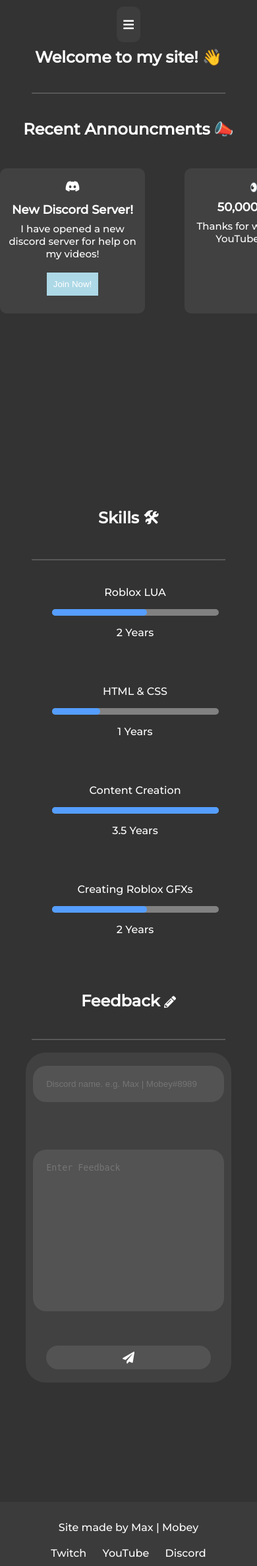
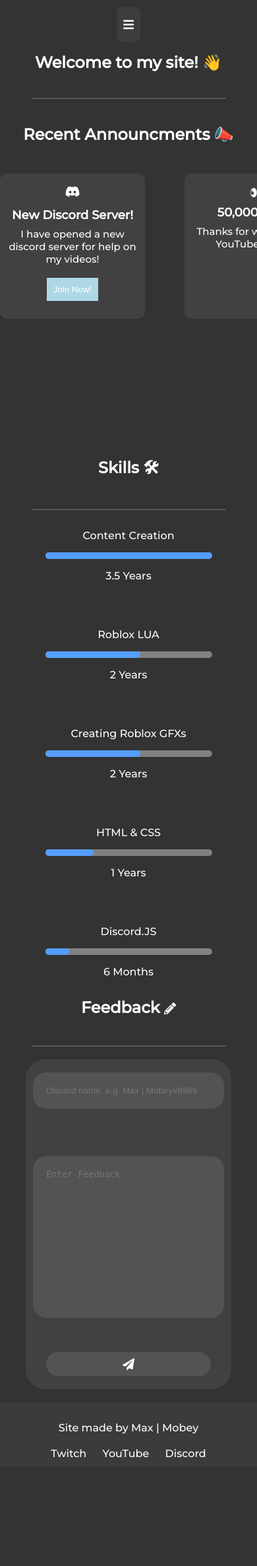
Before and after one commit to spidermax89/Spidermax89-Website, a PHP site: page / in a window 390 px wide. Shown: the whole page at 66% size. After the commit the page ends 2209 px from the top, so only its background shows below. Run offline with PHP 8.4, Linux system fonts and the light colour scheme; some libraries are stand-ins or nearby versions.

Commit message:
New animations + Fixed phone issues

```diff
--- /dev/null
+++ b/Assets/CSS/animation.css
@@ -0,0 +1,15 @@
+.hidden{
+    transform-origin: left;
+    transform: scaleX(0);
+    transition: all 2s;
+}
+
+@media(prefers-reduced-motion) {
+    .hidden {
+        transition: none;
+    }
+}
+
+.show{
+    transform: scaleX(1);
+}
--- /dev/null
+++ b/Assets/JS/scrollAnimation.js
@@ -0,0 +1,14 @@
+const observer = new IntersectionObserver((entries) => {
+    entries.forEach((entry) => {
+        console.log(entry)
+        if (entry.isIntersecting) {
+            entry.target.classList.add('show');
+        } else {
+            entry.target.classList.remove('show');
+        }
+    })
+})
+
+const hiddenElements = document.querySelectorAll('.hidden')
+
+hiddenElements.forEach((el) => observer.observe(el));
--- a/Home.html
+++ b/Home.html
@@ -9,12 +9,14 @@
     <link rel="stylesheet" href="https://use.fontawesome.com/releases/v5.13.0/css/all.css">
     <! CSS Linking Below>
     <link rel="stylesheet" href="assets/css/main.css">
+    <link rel="stylesheet" href="assets/CSS/animation.css">
     <! JS Linking Below>
-    <script src="assets/js/feedback.js"></script>
+
     <script src="assets/js/nav.js"></script>
+    <script defer src="Assets/JS/scrollAnimation.js"></script>
 </head>
 <body>
-    <section class="NavBarSection">
+    <section class="NavBarSection" style="height: 50px; min-height: auto;">
         <div class="NavBar" id="NavBar">
             <button class="CloseButton" onclick="CloseNav()"><i class="fa fa-window-close"></i></button>
             <a onclick="HomeClick()" href="/#Home">Home</a>
@@ -27,7 +29,7 @@
         <button class="OpenButton" onclick="OpenNav()"><i class="fa fa-bars"></i></button>
     </section>
 
-    <section id="Home" style="height: 80%;">
+    <section id="Home">
     <h1 class="SectionTitle">Welcome to my site! &#128075;</h1>
     <br>
     <hr style="margin: 0rem 3rem; opacity: 0.25;">
@@ -59,7 +61,7 @@
     </section>
 
 
-    <section id="Skills" style="height: 80%;">
+    <section id="Skills" style="height: auto;">
         <h1 class="SectionTitle">Skills &#128736;</h1>
         <br>
         <hr style="margin: 0rem 3rem; opacity: 0.25;">
@@ -68,38 +70,45 @@
         <img src="assets/img/GFX4-min.png" class="SkillsIMG" width="40%">
         <div class="ExperienceWrap" style="align-self: center;">
             <div class="experience">
+                <p style="margin-top: 0px; text-align: center;">Content Creation</p>
+                <div style="width: 100%; height: 10px; background-color: #818181; border-radius: 5px;" >
+                    <div class="hidden" style="width: 100%; height: 100%; background-color: rgb(85, 158, 255); border-radius: 5px;"></div>
+                </div>
+                <p style="text-align: center; margin-bottom: 0px;">3.5 Years</p>
+            </div>
+            <div class="experience">
                 <p style="margin-top: 0px; text-align: center;">Roblox LUA</p>
                 <div style="width: 100%; height: 10px; background-color: #818181; border-radius: 5px;" >
-                    <div style="width: 57%; height: 100%; background-color: rgb(85, 158, 255); border-radius: 5px;"></div>
+                    <div class="hidden" style="width: 57%; height: 100%; background-color: rgb(85, 158, 255); border-radius: 5px;"></div>
+                </div>
+                <p style="text-align: center; margin-bottom: 0px;">2 Years</p>
+            </div>
+            <div class="experience">
+                <p style="margin-top: 0px; text-align: center;">Creating Roblox GFXs</p>
+                <div style="width: 100%; height: 10px; background-color: #818181; border-radius: 5px;" >
+                    <div class="hidden" style="width: 57%; height: 100%; background-color: rgb(85, 158, 255); border-radius: 5px;"></div>
                 </div>
                 <p style="text-align: center; margin-bottom: 0px;">2 Years</p>
             </div>
             <div class="experience">
                 <p style="margin-top: 0px; text-align: center;">HTML & CSS</p>
                 <div style="width: 100%; height: 10px; background-color: #818181; border-radius: 5px;" >
-                    <div style="width: 29%; height: 100%; background-color: rgb(85, 158, 255); border-radius: 5px;"></div>
+                    <div class="hidden" style="width: 29%; height: 100%; background-color: rgb(85, 158, 255); border-radius: 5px;"></div>
                 </div>
                 <p style="text-align: center; margin-bottom: 0px;">1 Years</p>
             </div>
             <div class="experience">
-                <p style="margin-top: 0px; text-align: center;">Content Creation</p>
+                <p style="margin-top: 0px; text-align: center;">Discord.JS</p>
                 <div style="width: 100%; height: 10px; background-color: #818181; border-radius: 5px;" >
-                    <div style="width: 100%; height: 100%; background-color: rgb(85, 158, 255); border-radius: 5px;"></div>
+                    <div class="hidden" style="width: 14.5%; height: 100%; background-color: rgb(85, 158, 255); border-radius: 5px;"></div>
                 </div>
-                <p style="text-align: center; margin-bottom: 0px;">3.5 Years</p>
-            </div>
-            <div class="experience">
-                <p style="margin-top: 0px; text-align: center;">Creating Roblox GFXs</p>
-                <div style="width: 100%; height: 10px; background-color: #818181; border-radius: 5px;" >
-                    <div style="width: 57%; height: 100%; background-color: rgb(85, 158, 255); border-radius: 5px;"></div>
-                </div>
-                <p style="text-align: center; margin-bottom: 0px;">2 Years</p>
+                <p style="text-align: center; margin-bottom: 0px;">6 Months</p>
             </div>
         </div>
         </div>
     </section>
 
-    <section id="Feedback" style="min-height: 80%; margin-top: 15%;">
+    <section id="Feedback">
         <h1 class="SectionTitle">Feedback <i class="fa fa-pencil-alt"></i></h1>
         <br>
         <hr style="margin: 0rem 3rem; opacity: 0.25;">
@@ -111,7 +120,7 @@
         </form>
     </section>
 
-    <section class="Footer" style="margin-top: 100px;" >
+    <section class="Footer" style="height: auto; min-height: auto; margin-top: 20px;" >
         <p>Site made by Max | Mobey</p>
         <div class="Content">
             <a href="https://www.twitch.tv/spidermax89" target="_blank">Twitch</a>
--- a/assets/css/main.css
+++ b/assets/css/main.css
@@ -50,10 +50,10 @@ body{
     margin: auto;
     display: flex;
     margin-top: 25px;
+    margin-bottom: 20px;
     transition: 0.5s;
     text-align: center;
     column-gap: 30px;
-    padding-bottom: 20px;
 }
 
 .Announcment{
@@ -217,9 +217,6 @@ body{
         max-width: 400px;
     }
 
-    .SectionTitle{
-        padding-top: 100px;
-    }
 
     .OpenButton, .CloseButton{
         display: none;
@@ -275,6 +272,7 @@ body{
         text-underline-offset: 8px;
         text-decoration-color: aqua;
         text-decoration-thickness: 1px;
+        cursor: pointer;
     }
 
     .NavBar p{
@@ -291,6 +289,11 @@ body{
         top: 0;
         width: 100%;
     }
+
+    section{
+        margin: 3px, 0px;
+        min-height: 90%;
+    }
 }
 
 @media(max-width: 800px){
@@ -304,7 +307,6 @@ body{
         gap: 50px;
         flex-direction: column;
         width: 100%;
-        margin: 10px;
     }
 
     .NavBar{
@@ -377,4 +379,10 @@ body{
         border-style: none;
         background: none;
     }
+
+    section{
+        min-height: 70%;
+        height: fit-content;
+
+    }
 }
```
